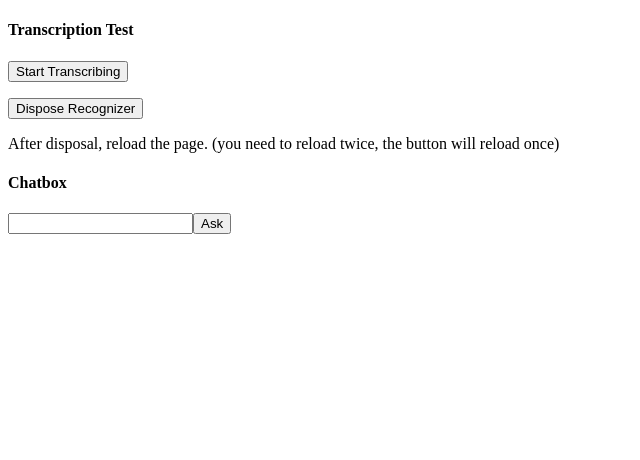
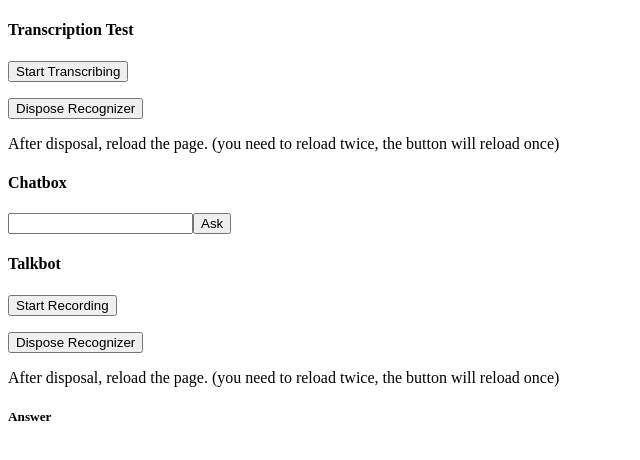
Before and after one commit to ArturoHaru/aira-angular, an Angular app: page / in a window 1280 px wide. Shown: the top 460 px of the page, without its empty margins (0-640 px from the left). Built offline with nearby package versions, Linux system fonts and the light colour scheme.

Commit message:
Added talkbot functionality

```diff
--- a/src/app/app.html
+++ b/src/app/app.html
@@ -1,2 +1,3 @@
 <app-test></app-test>
 <app-test-chatbot></app-test-chatbot>
+<app-test-talkbot></app-test-talkbot>
--- /dev/null
+++ b/src/app/components/test-talkbot/test-talkbot.html
@@ -0,0 +1,9 @@
+<h4>Talkbot</h4>
+<button (click)="startTranscription()">Start Recording</button>
+<p>{{ text() }}</p>
+<button (click)="disposeRecognizer()">Dispose Recognizer</button>
+<p>After disposal, reload the page. (you need to reload twice, the button will reload once)</p>
+<h5>Answer</h5>
+@let answerText = answerText$ | async; @if(answerText){
+<p>{{ answerText.content }}</p>
+}
--- /dev/null
+++ b/src/app/components/test-talkbot/test-talkbot.ts
@@ -0,0 +1,38 @@
+import { Component, signal } from "@angular/core";
+import { AzureTranscriber } from "../../services/azure-transcriber";
+import { LmStudio } from "../../services/lm-studio";
+import { Observable } from "rxjs";
+import { AsyncPipe } from "@angular/common";
+
+@Component({
+  selector: "app-test-talkbot",
+  imports: [AsyncPipe],
+  templateUrl: "./test-talkbot.html",
+  styleUrl: "./test-talkbot.scss",
+})
+export class TestTalkbot {
+  constructor(
+    private azureTranscriber: AzureTranscriber,
+    private lmstudio: LmStudio,
+  ) {}
+
+  text = signal("");
+  answerText$: Observable<{ content: string }> | null = null;
+
+  async startTranscription() {
+    try {
+      const transcription = await this.azureTranscriber.transcribeOnce();
+      this.text.set(`You said: ${transcription}`);
+      this.answerText$ = this.lmstudio.getResponse(transcription);
+    } catch (error) {
+      console.error(
+        "Si è verificato un errore durante la trascrizione:",
+        error,
+      );
+    }
+  }
+
+  async disposeRecognizer() {
+    this.azureTranscriber.dispose();
+  }
+}
--- a/src/app/components/test/test.ts
+++ b/src/app/components/test/test.ts
@@ -1,18 +1,18 @@
-import { Component, signal } from '@angular/core';
-import { AzureTranscriber } from '../../services/azure-transcriber';
+import { Component, signal } from "@angular/core";
+import { AzureTranscriber } from "../../services/azure-transcriber";
 
 @Component({
-  selector: 'app-test',
+  selector: "app-test",
   imports: [],
-  templateUrl: './test.html',
-  styleUrl: './test.scss',
+  templateUrl: "./test.html",
+  styleUrl: "./test.scss",
 })
 export class Test {
   // Nel tuo Componente Angular
 
   constructor(private azureTranscriber: AzureTranscriber) {}
 
-  text = signal('');
+  text = signal("");
 
   async startTranscription() {
     try {
@@ -20,11 +20,14 @@ export class Test {
       this.text.set(transcription);
       // Qui puoi aggiornare la tua UI con il risultato
     } catch (error) {
-      console.error('Si è verificato un errore durante la trascrizione:', error);
+      console.error(
+        "Si è verificato un errore durante la trascrizione:",
+        error,
+      );
     }
   }
 
-  async disposeRecognizer() {
+  disposeRecognizer() {
     this.azureTranscriber.dispose();
   }
 }
```
Also changed, not shown: src/app/app.ts (+9 -8 lines), src/app/components/test-talkbot/test-talkbot.scss (added), 1 other file (tests, documents, lock files or other folders).
